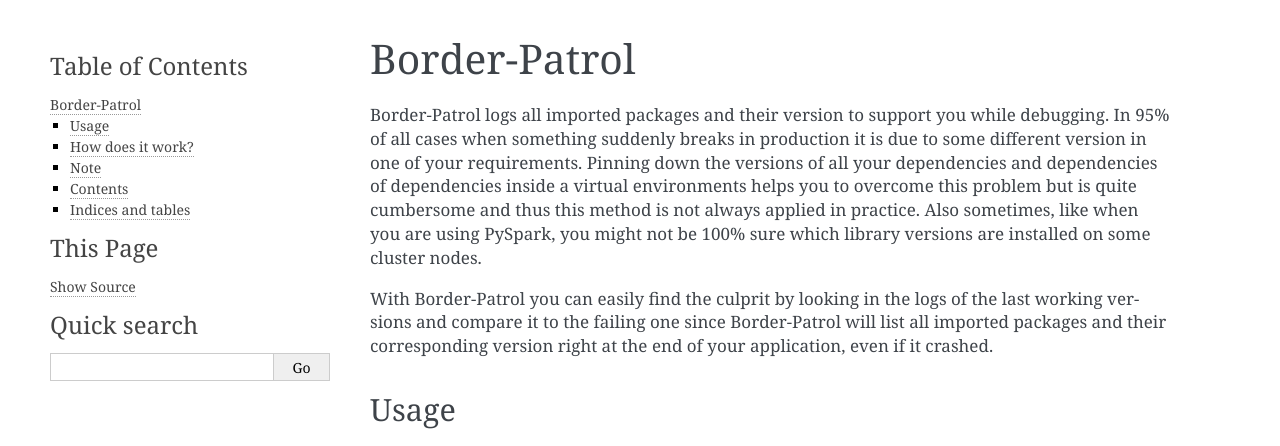
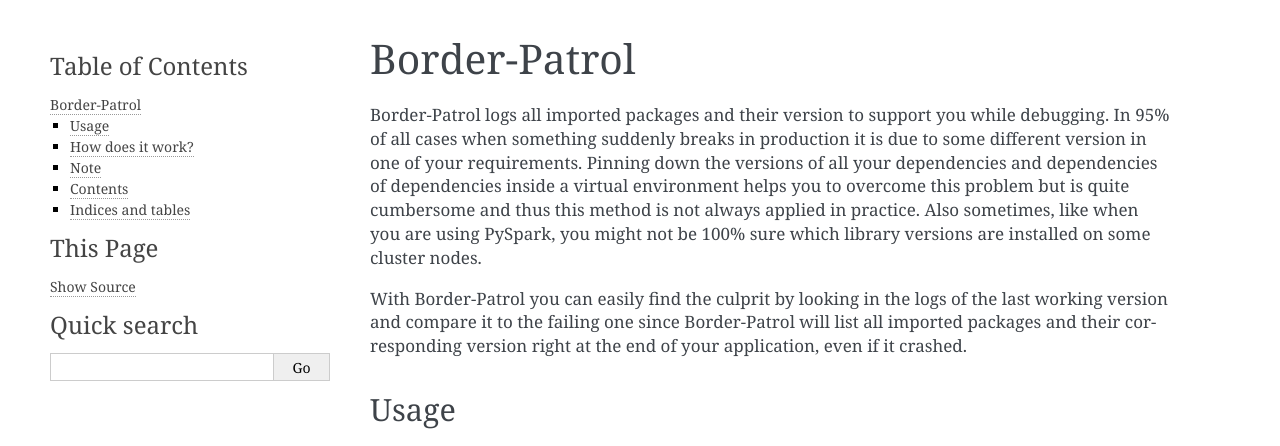
Before and after one commit to pyscaffold/border-patrol, a Sphinx documentation site: the page built from docs/index.rst, in a window 1280 px wide. Shown: the top 446 px of the page. Built offline with Sphinx 7.4.7, drawn with Linux system fonts in a browser that asks for light colours.

Commit message:
doc fixes

```diff
--- a/docs/index.rst
+++ b/docs/index.rst
@@ -4,11 +4,11 @@
 
 Border-Patrol logs all imported packages and their version to support you while debugging. In 95% of all cases when
 something suddenly breaks in production it is due to some different version in one of your requirements. Pinning down the
-versions of all your dependencies and dependencies of dependencies inside a virtual environments helps you to overcome
+versions of all your dependencies and dependencies of dependencies inside a virtual environment helps you to overcome
 this problem but is quite cumbersome and thus this method is not always applied in practice. Also sometimes, like when
 you are using PySpark, you might not be 100% sure which library versions are installed on some cluster nodes.
 
-With Border-Patrol you can easily find the culprit by looking in the logs of the last working versions and compare it
+With Border-Patrol you can easily find the culprit by looking in the logs of the last working version and compare it
 to the failing one since Border-Patrol will list all imported packages and their corresponding version right at the
 end of your application, even if it crashed.
 
```
Also changed, not shown: README.md (+2 -2 lines).
